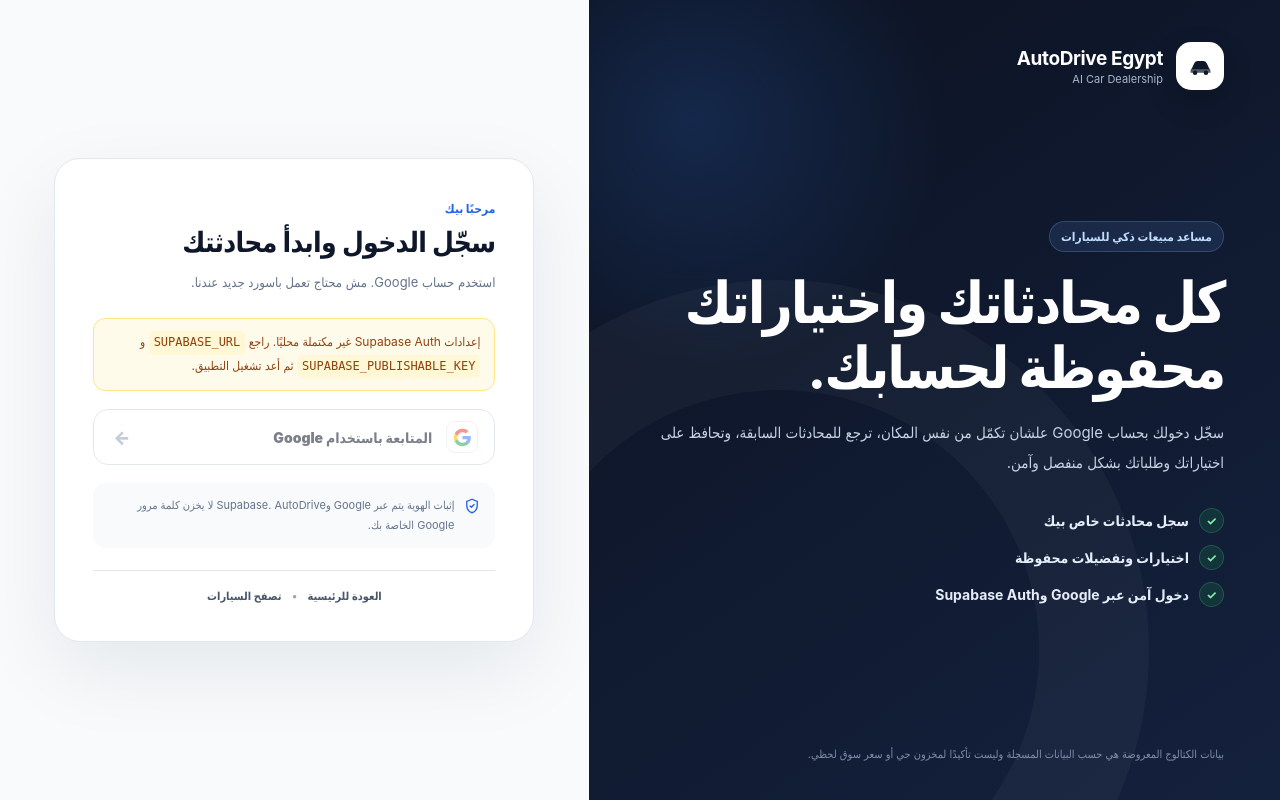
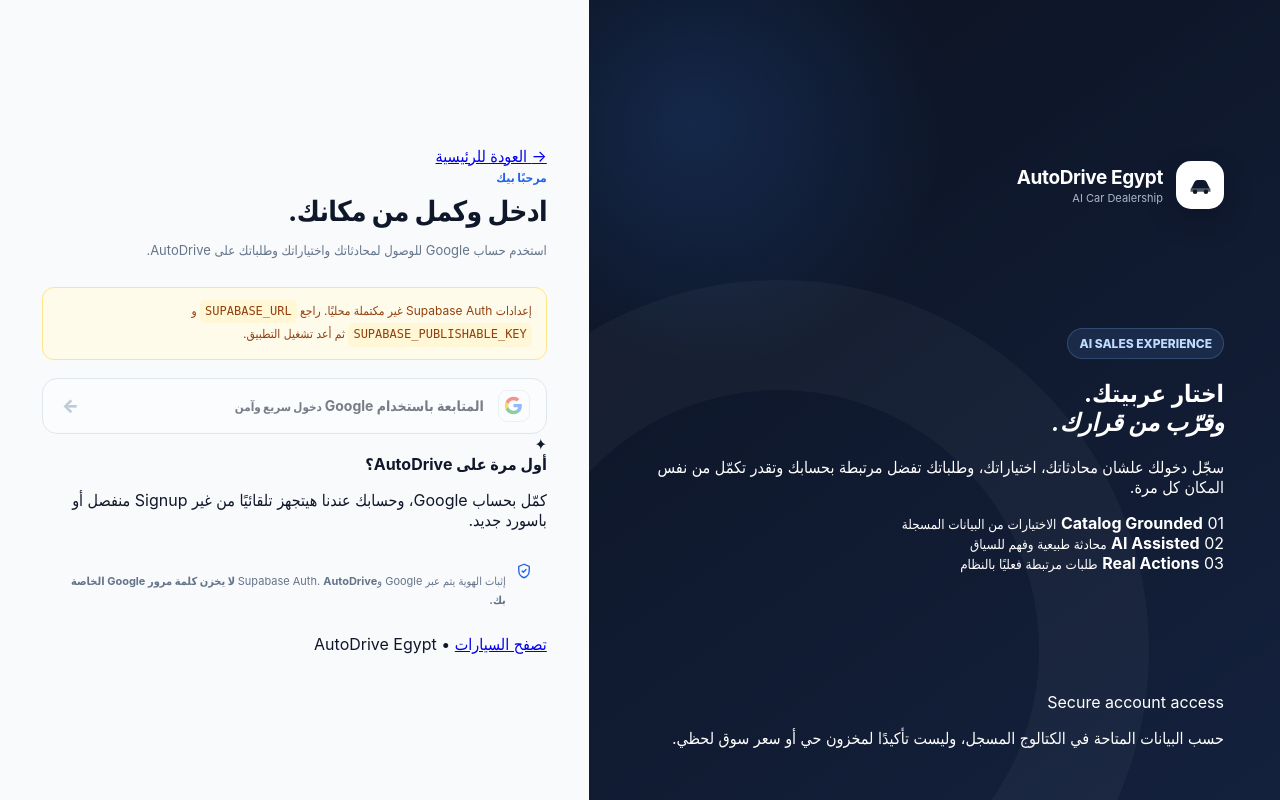
Before and after one commit to momen320230161-hub/ai-car-dealership-agent, a Flask app: page /auth/login in a window 1280 px wide. Run offline with Flask 3, Linux system fonts and the light colour scheme; parts of the project's set-up code (start-up, migrations or seed data) failed here and were passed over.

Commit message:
Redesign AutoDrive authentication experience

```diff
--- a/app/templates/auth/login.html
+++ b/app/templates/auth/login.html
@@ -3,16 +3,18 @@
 <head>
   <meta charset="utf-8">
   <meta name="viewport" content="width=device-width, initial-scale=1">
-  <meta name="theme-color" content="#0f172a">
+  <meta name="theme-color" content="#0b1220">
   <title>تسجيل الدخول — AutoDrive Egypt</title>
   <meta name="description" content="تسجيل الدخول إلى AutoDrive Egypt عبر Google">
-  <link rel="stylesheet" href="{{ url_for('static', filename='css/auth.css', v='3') }}">
+  <link rel="stylesheet" href="{{ url_for('static', filename='css/auth.css', v='4') }}">
 </head>
 <body class="auth-shell">
   <main class="auth-layout">
     <section class="auth-visual" aria-label="AutoDrive Egypt">
+      <div class="auth-visual-grid" aria-hidden="true"></div>
+
       <a class="auth-logo" href="{{ url_for('site.home') }}" aria-label="العودة إلى AutoDrive Egypt">
-        <span class="auth-logo-mark" aria-hidden="true">
+        <span class="auth-logo-mark">
           <svg viewBox="0 0 32 32" role="img">
             <path d="M6 19h20l-3-6.2A4 4 0 0 0 19.4 10h-6.8A4 4 0 0 0 9 12.8L6 19Z" fill="currentColor"/>
             <path d="M8 18h16a3 3 0 0 1 3 3v2H5v-2a3 3 0 0 1 3-3Z" fill="currentColor" opacity=".72"/>
@@ -26,34 +28,56 @@
         </span>
       </a>
 
-      <div class="auth-visual-copy">
-        <span class="auth-kicker">مساعد مبيعات ذكي للسيارات</span>
-        <h1>كل محادثاتك واختياراتك<br>محفوظة لحسابك.</h1>
-        <p>سجّل دخولك بحساب Google علشان تكمّل من نفس المكان، ترجع للمحادثات السابقة، وتحافظ على اختياراتك وطلباتك بشكل منفصل وآمن.</p>
+      <div class="auth-visual-content">
+        <span class="auth-kicker"><i></i> AI SALES EXPERIENCE</span>
+        <h1>اختار عربيتك.<br><em>وقرّب من قرارك.</em></h1>
+        <p>
+          سجّل دخولك علشان محادثاتك، اختياراتك، وطلباتك تفضل مرتبطة بحسابك
+          وتقدر تكمّل من نفس المكان كل مرة.
+        </p>
 
-        <div class="auth-benefits" aria-label="مزايا الحساب">
-          <div class="auth-benefit">
-            <span class="benefit-icon" aria-hidden="true">✓</span>
-            <span>سجل محادثات خاص بيك</span>
+        <div class="auth-product-scene" aria-label="مزايا تجربة AutoDrive">
+          <div class="auth-car-stage" aria-hidden="true">
+            <div class="auth-car-glow"></div>
+            <div class="auth-car">
+              <span class="car-roof"></span>
+              <span class="car-body"></span>
+              <span class="car-wheel car-wheel-one"></span>
+              <span class="car-wheel car-wheel-two"></span>
             </div>
-          <div class="auth-benefit">
-            <span class="benefit-icon" aria-hidden="true">✓</span>
-            <span>اختيارات وتفضيلات محفوظة</span>
           </div>
-          <div class="auth-benefit">
-            <span class="benefit-icon" aria-hidden="true">✓</span>
-            <span>دخول آمن عبر Google وSupabase Auth</span>
+
+          <div class="auth-capabilities">
+            <div>
+              <span>01</span>
+              <strong>Catalog Grounded</strong>
+              <small>الاختيارات من البيانات المسجلة</small>
+            </div>
+            <div>
+              <span>02</span>
+              <strong>AI Assisted</strong>
+              <small>محادثة طبيعية وفهم للسياق</small>
+            </div>
+            <div>
+              <span>03</span>
+              <strong>Real Actions</strong>
+              <small>طلبات مرتبطة فعليًا بالنظام</small>
+            </div>
           </div>
         </div>
       </div>
 
-      <p class="auth-visual-note">بيانات الكتالوج المعروضة هي حسب البيانات المسجلة وليست تأكيدًا لمخزون حي أو سعر سوق لحظي.</p>
+      <div class="auth-visual-footer">
+        <span class="secure-indicator"><i></i> Secure account access</span>
+        <p>حسب البيانات المتاحة في الكتالوج المسجل، وليست تأكيدًا لمخزون حي أو سعر سوق لحظي.</p>
+      </div>
     </section>
 
     <section class="auth-panel">
-      <div class="auth-card">
-        <div class="auth-mobile-brand" aria-hidden="true">
-          <span class="auth-logo-mark small">
+      <div class="auth-panel-inner">
+        <div class="auth-mobile-brand">
+          <a class="auth-mobile-logo" href="{{ url_for('site.home') }}" aria-label="العودة إلى AutoDrive Egypt">
+            <span class="auth-logo-mark small" aria-hidden="true">
               <svg viewBox="0 0 32 32">
                 <path d="M6 19h20l-3-6.2A4 4 0 0 0 19.4 10h-6.8A4 4 0 0 0 9 12.8L6 19Z" fill="currentColor"/>
                 <path d="M8 18h16a3 3 0 0 1 3 3v2H5v-2a3 3 0 0 1 3-3Z" fill="currentColor" opacity=".72"/>
@@ -61,13 +85,19 @@
                 <circle cx="22" cy="23" r="2.5" fill="currentColor"/>
               </svg>
             </span>
-          <strong>AutoDrive Egypt</strong>
+            <span>AutoDrive Egypt</span>
+          </a>
         </div>
+
+        <a class="auth-back-link" href="{{ url_for('site.home') }}">
+          <span aria-hidden="true">→</span>
+          <span>العودة للرئيسية</span>
+        </a>
 
         <div class="auth-card-heading">
           <span class="auth-eyebrow">مرحبًا بيك</span>
-          <h2>سجّل الدخول وابدأ محادثتك</h2>
-          <p>استخدم حساب Google. مش محتاج تعمل باسورد جديد عندنا.</p>
+          <h2>ادخل وكمل من مكانك.</h2>
+          <p>استخدم حساب Google للوصول لمحادثاتك واختياراتك وطلباتك على AutoDrive.</p>
         </div>
 
         {% with messages = get_flashed_messages(with_categories=true) %}
@@ -86,6 +116,7 @@
           </div>
         {% endif %}
 
+        <div class="auth-action-group">
           <a class="google-login-btn{% if auth_configured is defined and not auth_configured %} disabled{% endif %}"
              href="{{ url_for('auth.google_login') }}"
              aria-label="المتابعة باستخدام Google"
@@ -98,22 +129,37 @@
                 <path fill="#EA4335" d="M12 5.38c1.62 0 3.06.56 4.21 1.64l3.15-3.15C17.45 2.09 14.97 1 12 1 7.7 1 3.99 3.47 2.18 7.06l3.66 2.84c.87-2.6 3.3-4.52 6.16-4.52z"/>
               </svg>
             </span>
-          <span>المتابعة باستخدام Google</span>
+            <span class="google-button-copy">
+              <strong>المتابعة باستخدام Google</strong>
+              <small>دخول سريع وآمن</small>
+            </span>
             <span class="button-arrow" aria-hidden="true">←</span>
           </a>
+
+          <div class="first-time-note">
+            <span class="first-time-icon" aria-hidden="true">✦</span>
+            <div>
+              <strong>أول مرة على AutoDrive؟</strong>
+              <p>كمّل بحساب Google، وحسابك عندنا هيتجهز تلقائيًا من غير Signup منفصل أو باسورد جديد.</p>
+            </div>
+          </div>
+        </div>
 
         <div class="auth-security-note">
           <svg viewBox="0 0 24 24" aria-hidden="true">
             <path d="M12 3 5 6v5c0 4.6 2.9 8.7 7 10 4.1-1.3 7-5.4 7-10V6l-7-3Z" fill="none" stroke="currentColor" stroke-width="1.8"/>
             <path d="m9.5 12 1.7 1.7 3.5-3.7" fill="none" stroke="currentColor" stroke-width="1.8" stroke-linecap="round" stroke-linejoin="round"/>
           </svg>
-          <span>إثبات الهوية يتم عبر Google وSupabase. AutoDrive لا يخزن كلمة مرور Google الخاصة بك.</span>
+          <p>
+            إثبات الهوية يتم عبر Google وSupabase Auth.
+            <strong>AutoDrive لا يخزن كلمة مرور Google الخاصة بك.</strong>
+          </p>
         </div>
 
-        <div class="auth-card-footer">
-          <a href="{{ url_for('site.home') }}">العودة للرئيسية</a>
+        <div class="auth-panel-footer">
+          <a href="{{ url_for('site.cars') }}">تصفح السيارات</a>
           <span>•</span>
-          <a href="{{ url_for('site.cars') }}">تصفح السيارات</a>
+          <span>AutoDrive Egypt</span>
         </div>
       </div>
     </section>
```
Lines whose indentation alone changed are shown as unchanged.
